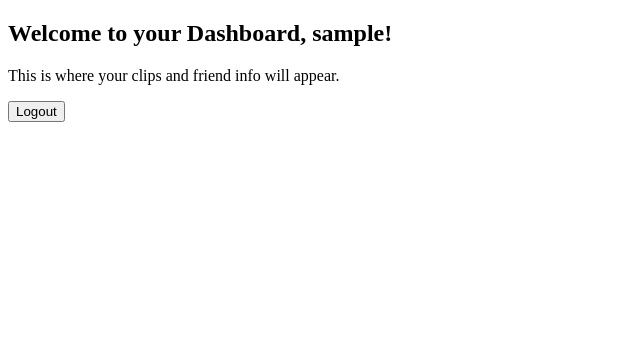
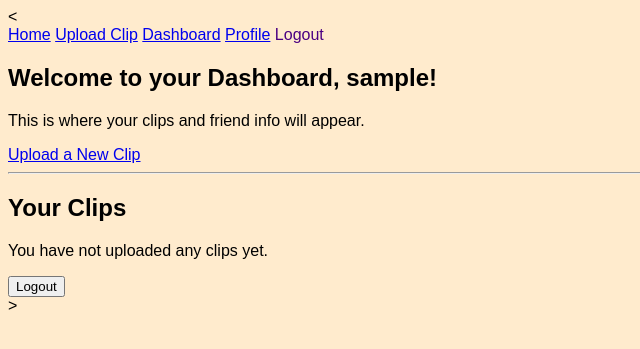
Before and after one commit to Leveler96/zenkai_clip_share, a Django app: page /users/dashboard/ in a window 1280 px wide. Shown: the top 349 px of the page, without its empty margins (0-640 px from the left). Run offline with Django 5.2, Linux system fonts and the light colour scheme; the visitor is signed in with stand-in values (Sample User, id 1); data that the repository does not hold is empty.

Commit message:
Rearrangement of clips -Clips now show in user dashboard -CSS file

```diff
--- a/clips/templates/clips/clip_create.html
+++ b/clips/templates/clips/clip_create.html
@@ -1,6 +1,9 @@
+{% extends 'base.html' %}
+
 <!doctype html>
 <html lang="en">
 <head>
+{% block content %}
     <meta charset="UTF-8">
     <meta name="viewport"
           content="width=device-width, user-scalable=no, initial-scale=1.0, maximum-scale=1.0, minimum-scale=1.0">
@@ -14,6 +17,7 @@
         {{ form.as_p }}
         <button type="submit">Upload</button>
     </form>
-    <p><a href="{% url 'clip-list' %}">Go to Homepage</a></p>
+    <p><a href="{% url 'dashboard' %}">Go to Homepage</a></p>
+{% endblock %}
 </body>
 </html>
--- a/clips/templates/clips/clip_list.html
+++ b/clips/templates/clips/clip_list.html
@@ -1,6 +1,9 @@
+{% extends 'base.html' %}
+
 <!DOCTYPE html>
 <html lang="en">
 <head>
+{% block content %}
     <meta charset="UTF-8">
     <meta name="viewport" content="width=device-width, initial-scale=1.0">
     <title>Clip List</title>
@@ -22,5 +25,6 @@
             <br><br>
         </article>
     {% endfor %}
+{% endblock %}
 </body>
 </html>
--- a/clips/urls.py
+++ b/clips/urls.py
@@ -5,5 +5,6 @@ from .views import ClipCreateView
 urlpatterns = [
     path('home/',views.clip_list,name='clip-list'),
     path('create/', ClipCreateView.as_view(), name='clip-create'),
+    path('users/<str:username>/', views.user_clips, name='user-clips')
 
 ]
--- a/static/css/style.css
+++ b/static/css/style.css
@@ -0,0 +1,17 @@
+body {
+    background-color: blanchedalmond;
+    font-family: Arial, sans-serif;
+}
+
+nav button {
+    background: none;
+    border: none;
+    color: #4B0082;
+    cursor: pointer;
+    padding: 0;
+    font-size: 1em;
+}
+
+nav button:hover {
+    text-decoration: underline;
+}
--- a/templates/base.html
+++ b/templates/base.html
@@ -1,10 +1,40 @@
-<!DOCTYPE html>
+<!doctype html>
 <html lang="en">
 <head>
-  <meta charset="UTF-8">
-  <title>$Title$</title>
+    <meta charset="UTF-8">
+    <meta name="viewport"
+          content="width=device-width, user-scalable=no, initial-scale=1.0, maximum-scale=1.0, minimum-scale=1.0">
+    <meta http-equiv="X-UA-Compatible" content="ie=edge">
+    {% if title %}
+        <title>{{ title }} - Zenkai Clips</title>
+    {% else %}
+        <<TITLE>Zenkai Clips</TITLE>
+    {% endif %}
+    {% load static %}
+    <link rel="stylesheet" href="{% static 'css/style.css' %}">
 </head>
 <body>
-$END$
+    <header>
+        <nav>
+            <a href="{% url 'clip-list' %}">Home</a>
+            <a href="{% url 'clip-create' %}">Upload Clip</a>
+            {% if user.is_authenticated %}
+                <a href="{% url 'dashboard' %}">Dashboard</a>
+                <a href="{% url 'profile' %}">Profile</a>
+                <form style="display: inline" method="post" action="{% url 'logout' %}">
+                {% csrf_token %}
+                <button type="submit">Logout</button>
+                </form>
+            {% else %}
+                <a href="{% url 'login' %}">Login</a>
+                <a href="{% url 'register' %}">Register</a>
+            {% endif %}
+        </nav>
+    </header>
+
+    <main>
+        {% block content %}
+        {% endblock %}
+    </main>
 </body>
-</html>
+</html>>
--- a/users/templates/users/dashboard.html
+++ b/users/templates/users/dashboard.html
@@ -1,6 +1,9 @@
+{% extends 'base.html' %}
+
 <!DOCTYPE html>
 <html lang="en">
 <head>
+{% block content %}
     <meta charset="UTF-8">
     <meta name="viewport" content="width=device-width, initial-scale=1.0">
     <title>Dashboard</title>
@@ -9,9 +12,28 @@
     <h2>Welcome to your Dashboard, {{ user.username }}!</h2>
     <p>This is where your clips and friend info will appear.</p>
 
+    <a href="{% url 'clip-create' %}">Upload a New Clip</a>
+
+    <hr>
+
+    <h2>Your Clips</h2>
+    {% for clip in clips %}
+        <article>
+            <h3>{{ clip.title }}</h3>
+            <p>{{ clip.description }}</p>
+            <video controls width="500">
+                <source src="{{ clip.converted_video_file.url }}" type="video/mp4">
+                Your browser does not support this video tag.
+            </video>
+        </article>
+    {% empty %}
+        <p>You have not uploaded any clips yet.</p>
+    {% endfor %}
+
     <form method="post" action="{% url 'logout' %}">
         {% csrf_token %}
         <button type="submit">Logout</button>
     </form>
+{% endblock %}
 </body>
 </html>
--- a/users/views.py
+++ b/users/views.py
@@ -1,13 +1,20 @@
 from django.shortcuts import render, redirect
 from django.contrib.auth.decorators import login_required
+
+from clips.views import user_clips
 from .forms import UserRegistrationForm, ProfileUpdateForm, UserUpdateForm
+from clips.models import Clip
 
 
 # Create views here.
 @login_required  # decorator that ensures that logged-in users can access this view
 def dashboard(request):
+    user_clips = Clip.objects.filter(uploader=request.user).order_by('-date_uploaded')
+    context = {
+        'clips': user_clips
+    }
     # user object is available in the template automatically if users can access this view
-    return render(request, 'users/dashboard.html')
+    return render(request, 'users/dashboard.html', context)
 
 
 def register(request):
--- a/zenkai_clip_share/settings.py
+++ b/zenkai_clip_share/settings.py
@@ -56,10 +56,11 @@ ROOT_URLCONF = 'zenkai_clip_share.urls'
 TEMPLATES = [
     {
         'BACKEND': 'django.template.backends.django.DjangoTemplates',
-        'DIRS': [],
+        'DIRS': [BASE_DIR / 'templates'],
         'APP_DIRS': True,
         'OPTIONS': {
             'context_processors': [
+                'django.template.context_processors.debug',
                 'django.template.context_processors.request',
                 'django.contrib.auth.context_processors.auth',
                 'django.contrib.messages.context_processors.messages',
@@ -117,6 +118,9 @@ USE_TZ = True
 # https://docs.djangoproject.com/en/5.2/howto/static-files/
 
 STATIC_URL = 'static/'
+STATICFILES_DIRS = [
+    BASE_DIR / 'static',
+]
 
 # Default primary key field type
 # https://docs.djangoproject.com/en/5.2/ref/settings/#default-auto-field
--- a/zenkai_clip_share/urls.py
+++ b/zenkai_clip_share/urls.py
@@ -20,15 +20,17 @@ from django.contrib.auth import views as auth_views
 
 from django.conf import settings
 from django.conf.urls.static import static
+from django.views.generic.base import RedirectView
 
 urlpatterns = [
+    path('', RedirectView.as_view(url='clips/home/', permanent=True)),
     path('admin/', admin.site.urls),
     path('users/', include('users.urls')),
 
     # built in authentication path
     path('login/', auth_views.LoginView.as_view(template_name='users/login.html'), name='login'),
     path('logout/', auth_views.LogoutView.as_view(next_page='login'), name='logout'),
-    path('clips/', include('clips.urls'))
+    path('clips/', include('clips.urls')),
 
 ]
 
```
Also changed, not shown: clips/signals.py (+9 -9 lines), clips/templates/clips/user_clips.html (+30 -4 lines), clips/views.py (+14 -1 lines), users/templates/users/profile.html (+14 -3 lines), 1 other file.
